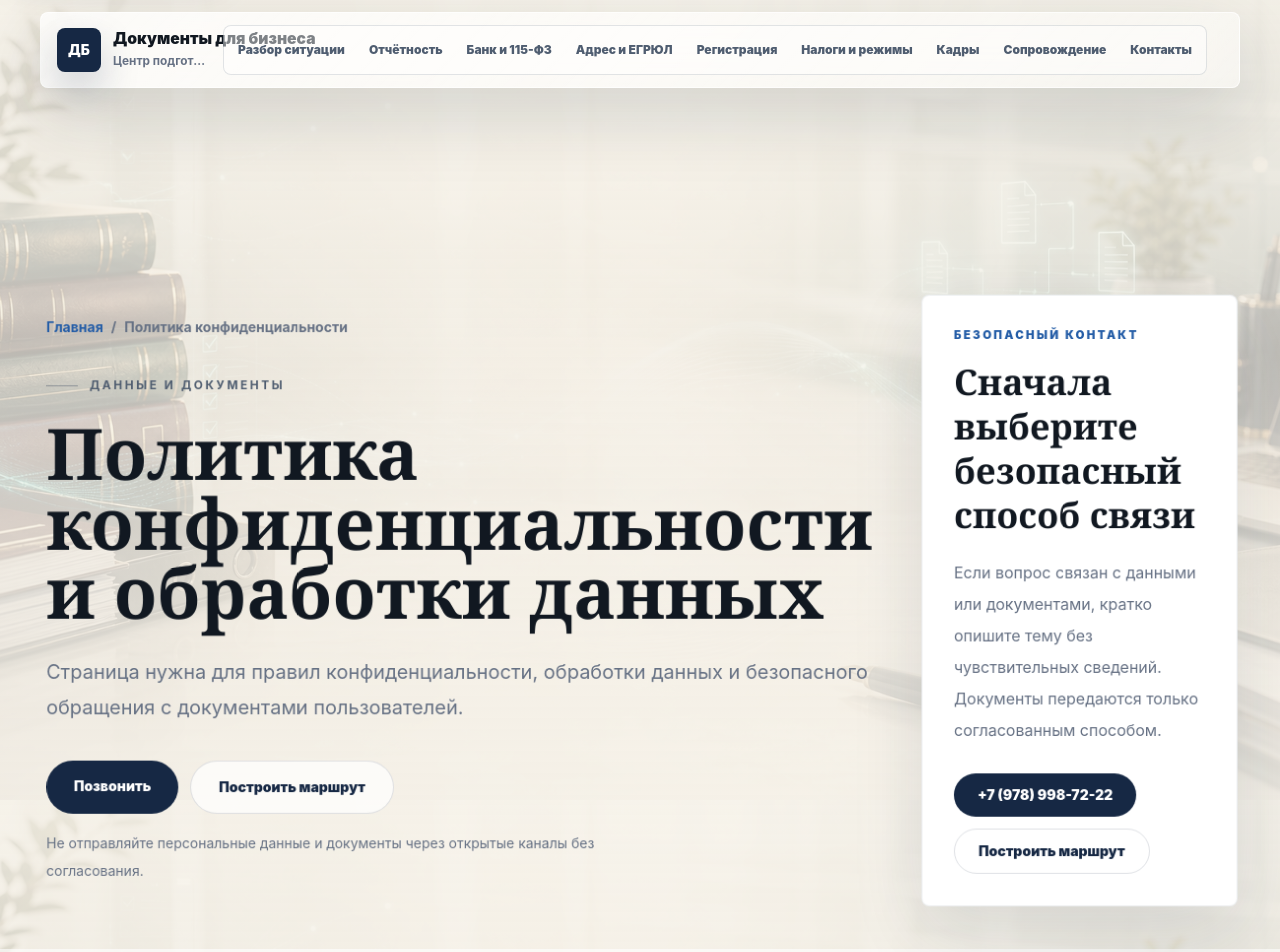
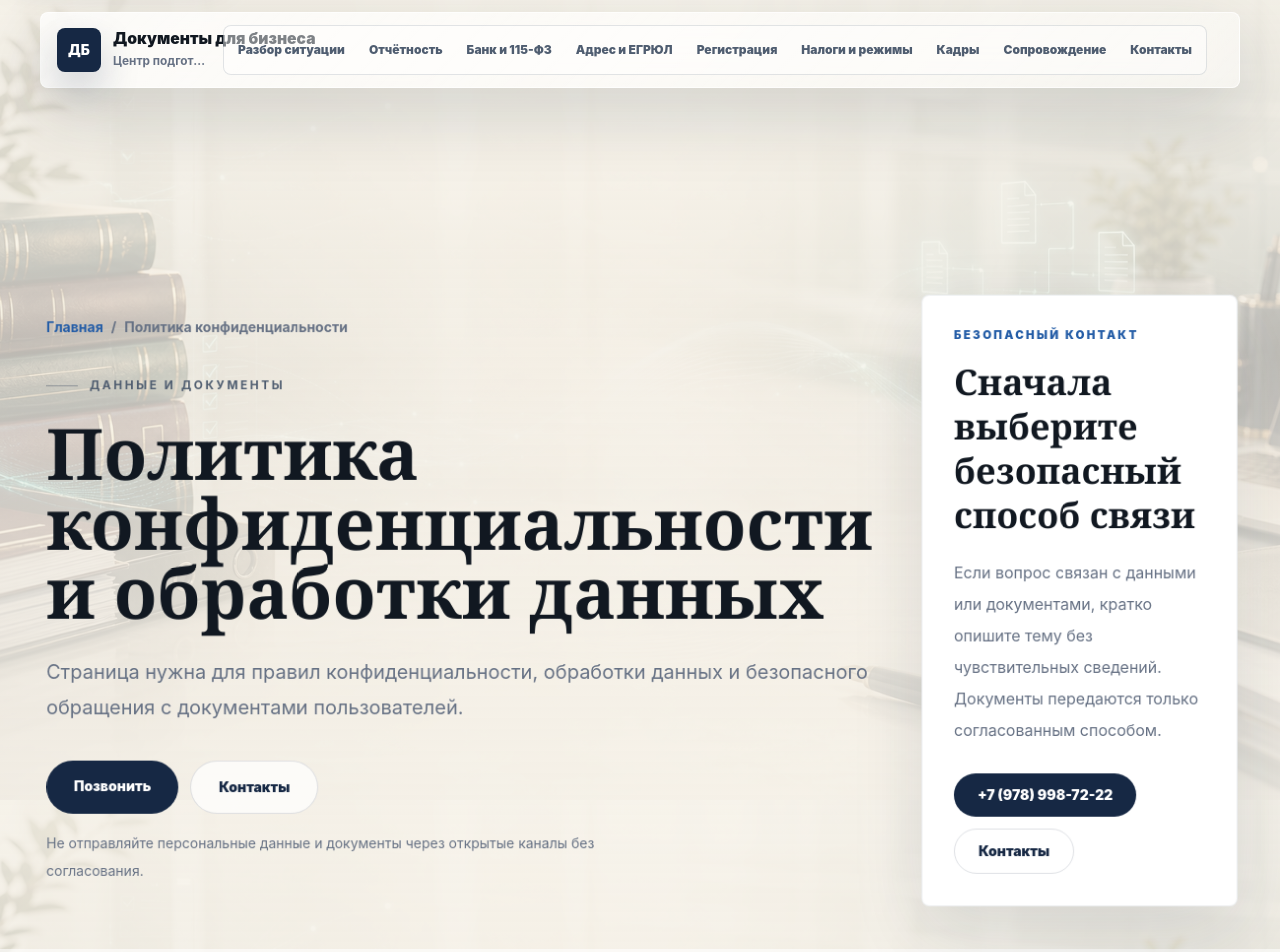
Before and after one commit to elena70semen/dokumenty82-site, a Next.js app: page /policy in a window 1280 px wide. Shown: the top 952 px of the page. Built offline with nearby package versions, Linux system fonts and the light colour scheme.

Commit message:
fix: restore policy contact fallback

```diff
--- a/app/policy/page.tsx
+++ b/app/policy/page.tsx
@@ -93,12 +93,12 @@ export default function PolicyPage() {
                 href="/kontakty/"
                 className="rounded-full border border-[#16284422] bg-white/72 px-7 py-4 text-sm font-black text-[#162844]"
                 data-collector-kind="contacts"
-                data-cta-label="Построить маршрут"
+                data-cta-label="Контакты"
                 data-lead-topic="policy_legal"
                 data-page-slug="policy"
                 data-page-type="legal"
               >
-                Построить маршрут
+                Контакты
               </Link>
             </div>
             <p className="mt-4 max-w-xl text-sm leading-7 text-[#667184]">
@@ -119,7 +119,7 @@ export default function PolicyPage() {
                 {site.phone}
               </a>
               <Link href="/kontakty/" className="rounded-full border border-[#16284422] px-6 py-3 text-sm font-black text-[#162844]">
-                Построить маршрут
+                Контакты
               </Link>
             </div>
           </div>
--- a/evidence/content/stage18-route-quality-depth.json
+++ b/evidence/content/stage18-route-quality-depth.json
@@ -1,6 +1,6 @@
 {
   "status": "passed",
-  "checkedAt": "2026-06-12T13:50:27.288Z",
+  "checkedAt": "2026-06-12T14:22:57.051Z",
   "priorityRoutesChecked": [
     "/",
     "/razbor-situacii/",
@@ -122,7 +122,7 @@
     ],
     "dataCtaLabelsChecked": [
       "Позвонить",
-      "Построить маршрут"
+      "Контакты"
     ]
   },
   "forbiddenScanResult": "PASS",
--- a/evidence/p0/rendered-route-proof.json
+++ b/evidence/p0/rendered-route-proof.json
@@ -38,7 +38,7 @@
     "renderedFilePath": "out/kontakty/index.html",
     "rendered": true,
     "h1Count": 1,
-    "h1Text": "Контакты и передача документов",
+    "h1Text": "Контакты, адрес и безопасный показ документов",
     "mainExists": true,
     "footerPolicyLinkExists": true,
     "containsForbiddenPhrase": false,
--- a/lib/product-foundation.ts
+++ b/lib/product-foundation.ts
@@ -267,7 +267,7 @@ function getActionSet(path: string, page?: RoutePage): ProductFoundationAction[]
   if (path === "/policy") {
     return [
       { label: cta.phone, href: site.phoneHref },
-      { label: cta.route, href: "/kontakty/" }
+      { label: "Контакты", href: "/kontakty/" }
     ];
   }
 
```
